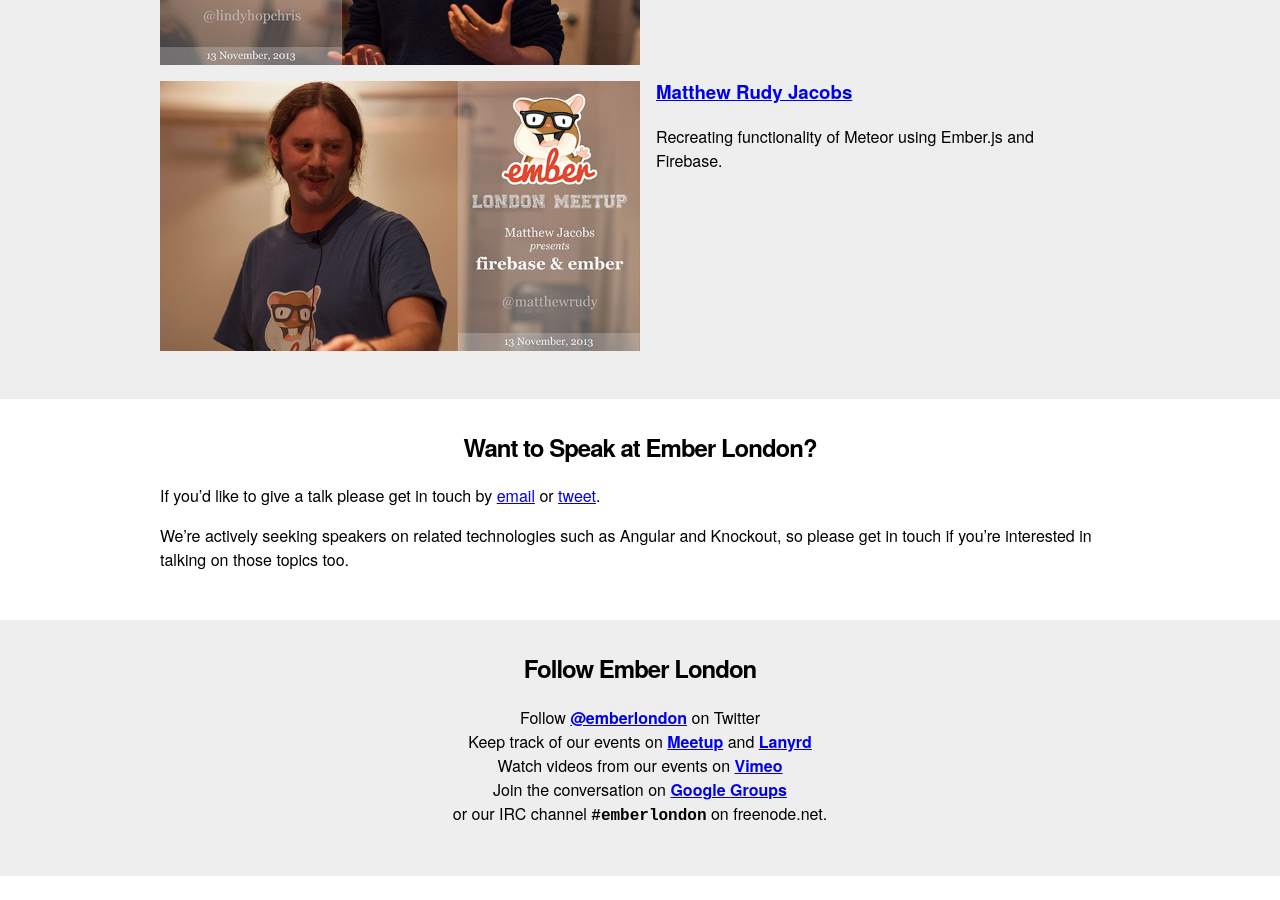
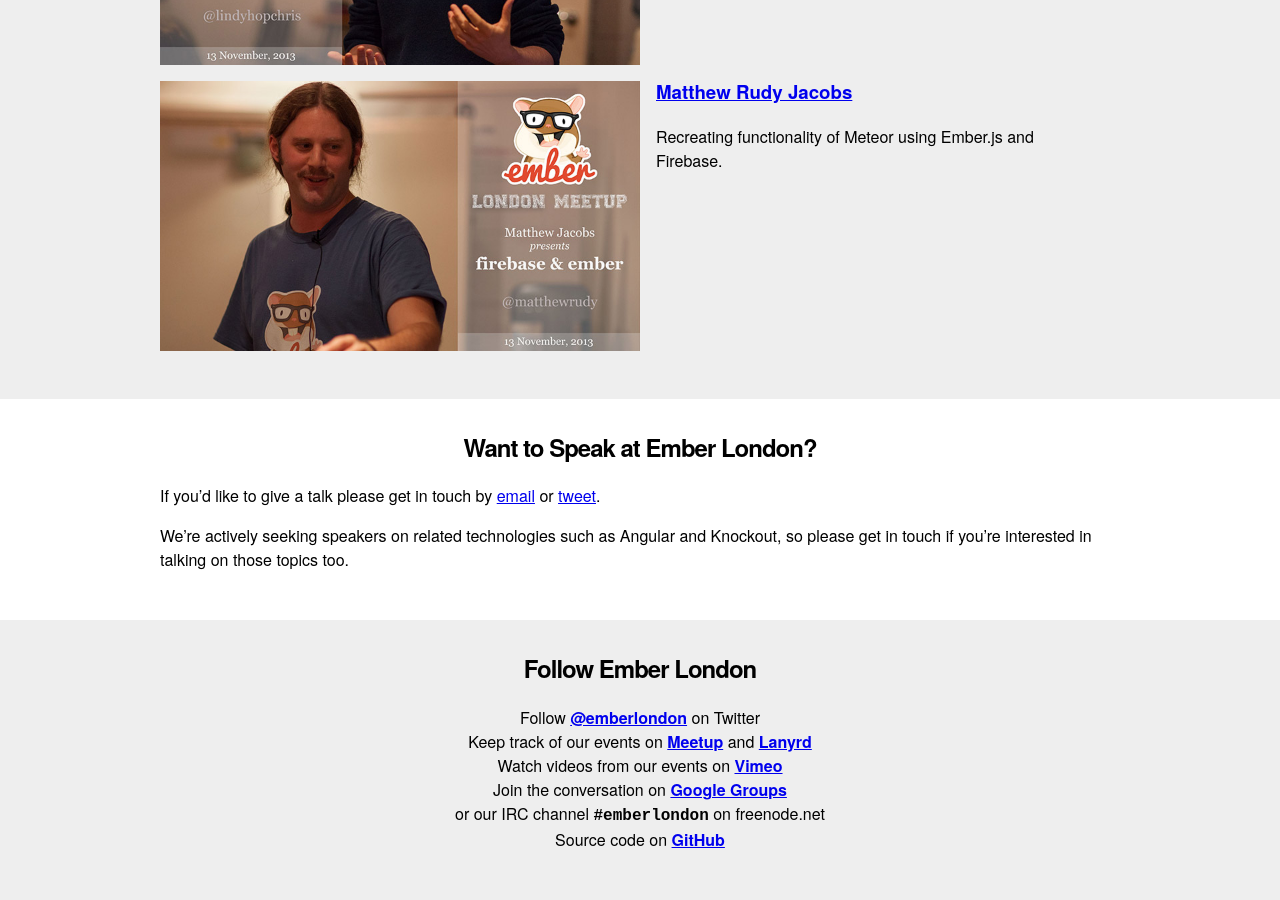
Before and after one commit to emberlondon/emberlondon.github.io, a Jekyll site: the page built from index.html, in a window 1280 px wide and 900 px high, scrolled down 2437 px. Built offline with Jekyll 4.4.1, drawn with Linux system fonts in a browser that asks for light colours; Markdown is read by kramdown in place of the engine named in the settings; before the commit the page ends 3313 px from its top, so only the background shows below that.

Commit message:
Add GH link

```diff
--- a/index.html
+++ b/index.html
@@ -150,7 +150,8 @@
       and <a href="http://lanyrd.com/2013/emberlondon/"><strong>Lanyrd</strong></a><br>
       Watch videos from our events on <a href="http://vimeo.com/emberlondon"><strong>Vimeo</strong></a><br>
       Join the conversation on <a href="https://groups.google.com/d/forum/ember-london"><strong>Google Groups</strong></a><br>
-      or our IRC channel <strong><code>#emberlondon</code></strong> on freenode.net.
+      or our IRC channel <strong><code>#emberlondon</code></strong> on freenode.net<br>
+      Source code on <a href="https://github.com/emberlondon"><strong>GitHub</strong></a>
     </p>
   </div>
 </section>
```
